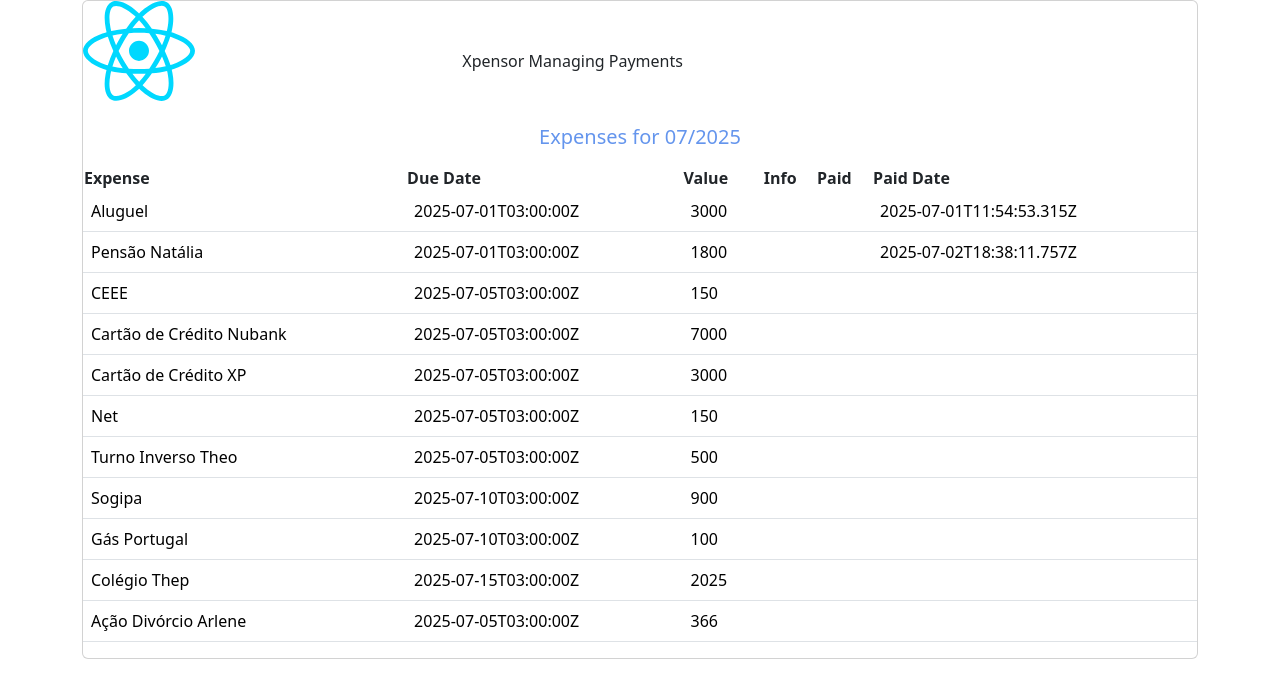
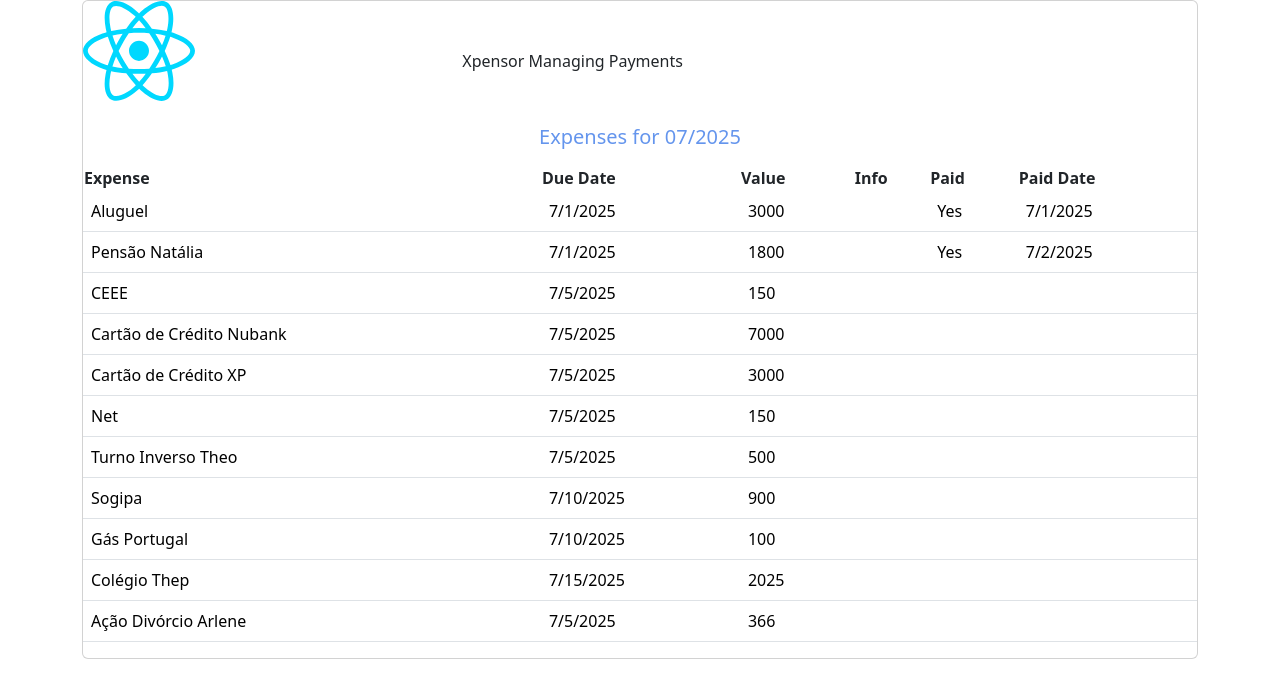
Before and after one commit to hiramfernandes/xpensor-web, a React (Vite) app: page / in a window 1280 px wide. Shown: the top 698 px of the page. Built offline with nearby package versions, Linux system fonts and the light colour scheme.

Commit message:
Extracted and formatted component

```diff
--- a/src/components/ExpenseList.jsx
+++ b/src/components/ExpenseList.jsx
@@ -1,3 +1,5 @@
+import ExpenseRow from "./ExpenseRow"
+
 const ExpenseList = ({expenses}) => {
     console.log(expenses)
     return (
@@ -17,16 +19,9 @@ const ExpenseList = ({expenses}) => {
                     <th>Paid Date</th>
                 </thead>
                 <tbody>
-                    {expenses.map(expense => (
-                        <tr key={expense.id}>
-                            <td>{expense.expenseName}</td>
-                            <td>{expense.dueDate}</td>
-                            <td>{expense.value}</td>
-                            <td>{expense.generalInfo}</td>
-                            <td>{expense.paid}</td>
-                            <td>{expense.paymentDate}</td>
-                        </tr>
-                    ))}
+                    {expenses.map(expense =>
+                        <ExpenseRow key={expense.id} expense={expense} />
+                    )}
                 </tbody>
             </table>
         </>
--- /dev/null
+++ b/src/components/ExpenseRow.jsx
@@ -0,0 +1,16 @@
+import dateFormatter from "../helpers/date-formatter";
+
+const ExpenseRow = ({expense}) => {
+    return (
+        <tr>
+            <td>{expense.expenseName}</td>
+            <td>{dateFormatter(expense.dueDate)}</td>
+            <td>{expense.value}</td>
+            <td>{expense.generalInfo}</td>
+            <td>{expense.paid ? 'Yes' : ''}</td>
+            <td>{dateFormatter(expense.paymentDate)}</td>
+        </tr>
+    )
+}
+
+export default ExpenseRow;
--- /dev/null
+++ b/src/helpers/date-formatter.js
@@ -0,0 +1,8 @@
+const dateFormatter = (strDate) => {
+    if (!strDate)
+        return '';
+
+    return new Date(strDate).toLocaleDateString();
+}
+
+export default dateFormatter;
```
